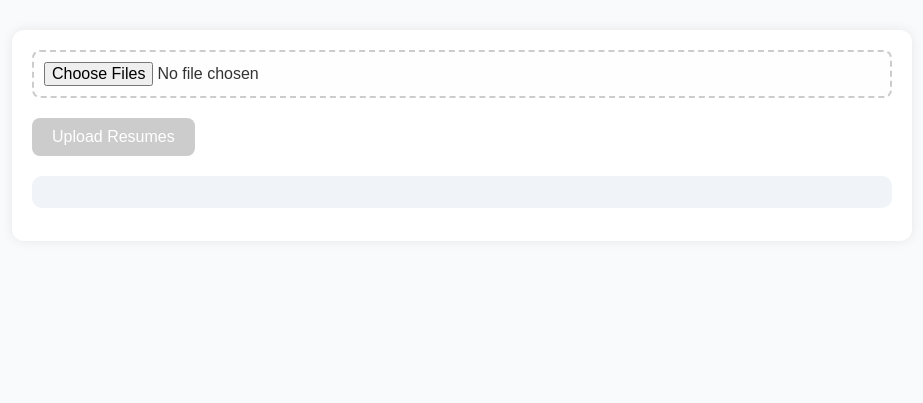
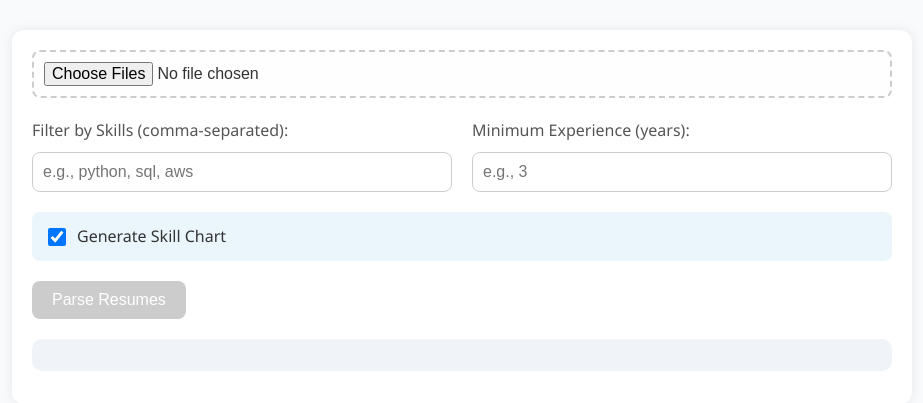
Before and after one commit to shruti4265/resume-parser, a Flask app: page / in a window 1280 px wide. Shown: the part 91-494 px from the top of the page, without its empty margins (178-1101 px from the left). Run offline with Flask 3, Linux system fonts and the light colour scheme.

Commit message:
Update index.html

```diff
--- a/templates/index.html
+++ b/templates/index.html
@@ -4,19 +4,45 @@
   <meta charset="UTF-8">
   <title>Resume Parser</title>
   <link rel="stylesheet" href="{{ url_for('static', filename='styles.css') }}">
+  <script src="https://cdn.jsdelivr.net/npm/chart.js"></script>
 </head>
 <body>
   <header>Resume Parser</header>
   <main>
-    <input type="file" id="fileInput" multiple accept=".pdf,.docx,.txt,.csv" />
-    <button id="uploadButton" disabled>Upload Resumes</button>
+    <input type="file" id="fileInput" multiple accept=".pdf,.docx,.txt" />
+
+    <div class="filter-container">
+      <div class="filter-item">
+        <label for="skillsInput">Filter by Skills (comma-separated):</label>
+        <input type="text" id="skillsInput" placeholder="e.g., python, sql, aws">
+      </div>
+      <div class="filter-item">
+        <label for="experienceInput">Minimum Experience (years):</label>
+        <input type="number" id="experienceInput" placeholder="e.g., 3" min="0">
+      </div>
+    </div>
+
+    <div class="options-container">
+      <input type="checkbox" id="generateChartCheckbox" checked>
+      <label for="generateChartCheckbox">Generate Skill Chart</label>
+    </div>
+
+    <button id="uploadButton" disabled>Parse Resumes</button>
     <div id="loading" style="display:none;">Processing files, please wait...</div>
+
     <pre id="output"></pre>
+
     <div class="download-links" style="display:none;">
-      <a id="csvDownload" href="#" download="resume_results.csv" target="_blank">Download CSV</a>
-      <a id="summaryDownload" href="#" download="skills_summary.txt" target="_blank">Download Summary</a>
+      <a id="csvDownload" href="/download/csv" download="resume_results.csv" target="_blank">Download CSV</a>
     </div>
+
     <div id="tableContainer"></div>
+
+    <div class="chart-container" style="display:none;">
+      <h2>Skills Frequency</h2>
+      <canvas id="skillsChart"></canvas>
+    </div>
+
   </main>
   <script src="{{ url_for('static', filename='script.js') }}"></script>
 </body>
```
